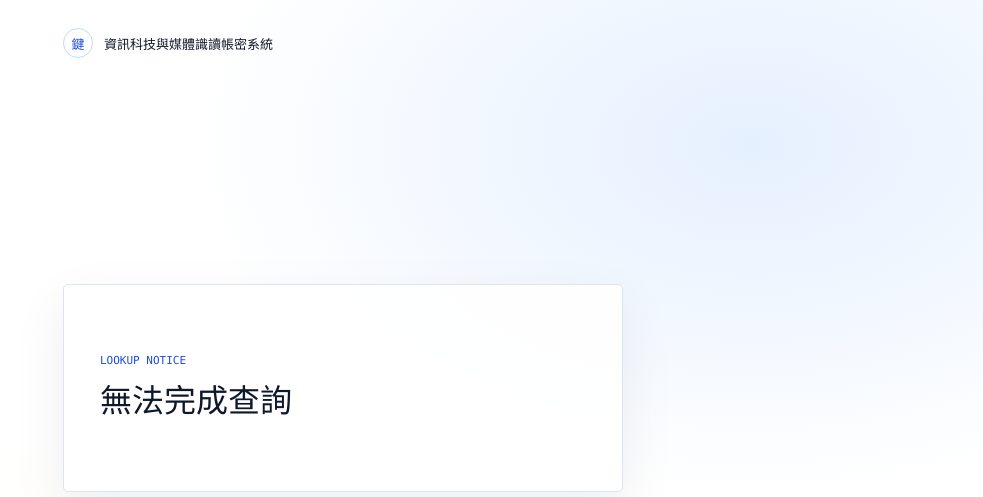
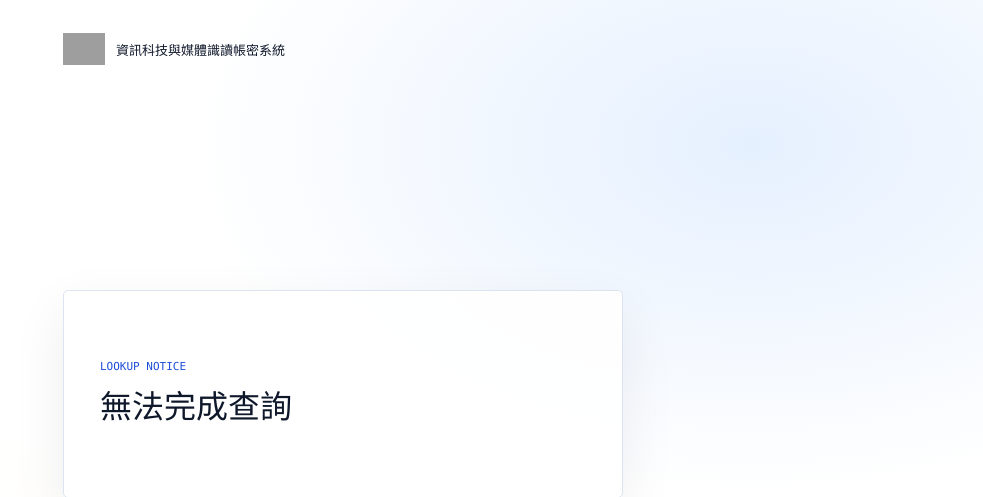
Before and after one commit to HYJdevelop/IMLS, a Flask app: template templates/result.html in a window 1280 px wide. Shown: the top 497 px of the page, without its empty margins (297-1280 px from the left). Run offline with Flask 3, Linux system fonts and the light colour scheme; the template is opened without the code that fills it, so the values that code supplies are empty; parts of the project's set-up code (start-up, migrations or seed data) failed here and were passed over; grey boxes are pictures that could not be loaded.

Commit message:
資訊科技與媒體識讀帳密系統 1.0

```diff
--- a/app.py
+++ b/app.py
@@ -78,7 +78,8 @@ def set_security_headers(response):
     response.headers["Referrer-Policy"] = "no-referrer"
     response.headers["Content-Security-Policy"] = (
         "default-src 'self'; style-src 'self'; script-src 'self'; "
-        "img-src 'self' data:; form-action 'self'; base-uri 'self'; frame-ancestors 'none'"
+        "img-src 'self' data: https://www.hyjdevelop.com; form-action 'self'; "
+        "base-uri 'self'; frame-ancestors 'none'"
     )
     return response
 
--- a/public/result.css
+++ b/public/result.css
@@ -3,7 +3,7 @@
 body { min-width: 320px; min-height: 100vh; margin: 0; background: radial-gradient(ellipse at 82% 18%, rgba(219, 234, 254, .72), transparent 38%), radial-gradient(ellipse at 8% 88%, rgba(254, 243, 199, .28), transparent 30%), #fff; }
 .result-shell { width: min(560px, calc(100% - 40px)); min-height: 100vh; margin: 0 auto; padding: 28px 0; display: flex; flex-direction: column; align-items: flex-start; }
 .wordmark { display: inline-flex; align-items: center; gap: 11px; color: #0f172a; text-decoration: none; font-size: 13px; font-weight: 700; }
-.wordmark-icon { width: 30px; height: 30px; flex: 0 0 30px; display: grid; place-items: center; border: 1px solid #bfdbfe; border-radius: 50%; color: #1d4ed8; }
+.brand-logo { width: 42px; height: 42px; flex: 0 0 42px; object-fit: contain; border-radius: 4px; background: #fff; }
 .result-panel { width: 100%; margin: auto 0; padding: 36px; border: 1px solid #dbe4f0; border-radius: 5px; background: rgba(255, 255, 255, .9); box-shadow: 0 20px 55px rgba(15, 23, 42, .07); }
 .result-check { width: 32px; height: 32px; display: grid; place-items: center; border-radius: 50%; background: #dbeafe; color: #1d4ed8; }
 .eyebrow { margin: 25px 0 8px; color: #1d4ed8; font: 11px "Consolas", monospace; }
--- a/src/App.tsx
+++ b/src/App.tsx
@@ -5,7 +5,7 @@ function App() {
     <main className="page-shell">
       <header className="topbar">
         <a className="wordmark" href="/" aria-label="資訊科技與媒體識讀帳密系統首頁">
-          <span className="wordmark-icon" aria-hidden="true">鍵</span>
+          <img className="brand-logo" src="https://www.hyjdevelop.com/logo.png" alt="HYJdevelop 標誌" referrerPolicy="no-referrer" />
           <span>資訊科技與媒體識讀帳密系統</span>
         </a>
       </header>
@@ -21,7 +21,6 @@ function App() {
             <span className="graphic-tag">STUDENT<br />IDENTITY</span>
             <span className="graphic-number">01</span>
           </div>
-          <p className="privacy-note"><span aria-hidden="true">●</span> 帳密僅由伺服器查詢，不放入網頁程式</p>
         </div>
 
         <div className="form-panel">
--- a/src/Lookup.css
+++ b/src/Lookup.css
@@ -23,7 +23,7 @@ button:focus-visible, a:focus-visible { outline: 2px solid #1d4ed8; outline-offs
 .page-shell { width: min(1120px, calc(100% - 64px)); min-height: 100svh; margin: 0 auto; display: flex; flex-direction: column; }
 .topbar { min-height: 84px; display: flex; align-items: center; justify-content: space-between; gap: 16px; border-bottom: 1px solid #e2e8f0; }
 .wordmark { display: inline-flex; align-items: center; gap: 11px; color: var(--ink); text-decoration: none; font-size: 14px; font-weight: 700; }
-.wordmark-icon { width: 30px; height: 30px; flex: 0 0 30px; display: grid; place-items: center; border: 1px solid #bfdbfe; border-radius: 50%; color: var(--green); font-size: 13px; }
+.brand-logo { width: 42px; height: 42px; flex: 0 0 42px; object-fit: contain; border-radius: 4px; background: #fff; }
 .service-status { display: flex; align-items: center; gap: 8px; color: var(--muted); font-size: 12px; white-space: nowrap; }
 .status-dot { width: 7px; height: 7px; border-radius: 50%; background: #548364; }
 .lookup-layout { width: min(928px, 100%); margin: auto; padding: 88px 0 96px; display: grid; grid-template-columns: 1fr 390px; align-items: center; gap: 100px; }
@@ -40,8 +40,6 @@ button:focus-visible, a:focus-visible { outline: 2px solid #1d4ed8; outline-offs
 .graphic-line { position: absolute; top: 88px; left: 0; width: 240px; height: 1px; background: #cbd5e1; }
 .graphic-tag { position: absolute; top: 24px; right: 4px; color: var(--green); font-size: 9px; line-height: 1.7; }
 .graphic-number { position: absolute; right: 4px; bottom: 20px; color: #64748b; font-size: 11px; }
-.privacy-note { margin: 22px 0 0; color: var(--muted); font-size: 12px; }
-.privacy-note span { margin-right: 7px; color: #2563eb; font-size: 9px; }
 .form-panel { padding: 34px 32px 30px; border: 1px solid #dbe4f0; border-radius: 5px; background: rgba(255, 255, 255, .88); box-shadow: 0 20px 55px rgba(15, 23, 42, .07); }
 .form-panel label { display: block; margin-bottom: 11px; font-size: 14px; font-weight: 700; }
 .input-wrap { position: relative; }
--- a/templates/result.html
+++ b/templates/result.html
@@ -3,14 +3,14 @@
   <head>
     <meta charset="utf-8">
     <meta name="viewport" content="width=device-width, initial-scale=1">
-    <meta name="theme-color" content="#f4f5ef">
+    <meta name="theme-color" content="#ffffff">
     <title>查詢結果 | 資訊科技與媒體識讀帳密系統</title>
     <link rel="stylesheet" href="/result.css">
   </head>
   <body>
     <main class="result-shell">
       <a class="wordmark" href="/">
-        <span class="wordmark-icon" aria-hidden="true">鍵</span>
+        <img class="brand-logo" src="https://www.hyjdevelop.com/logo.png" alt="HYJdevelop 標誌" referrerpolicy="no-referrer">
         <span>資訊科技與媒體識讀帳密系統</span>
       </a>
       {% if credential %}
```
